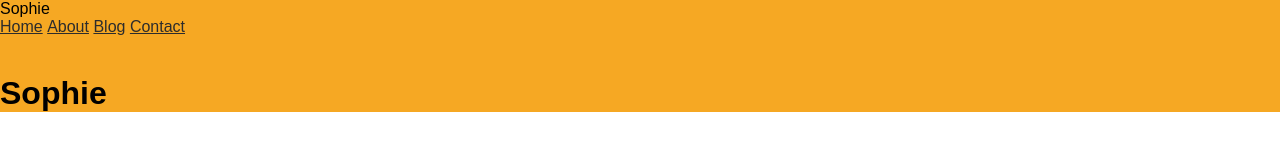
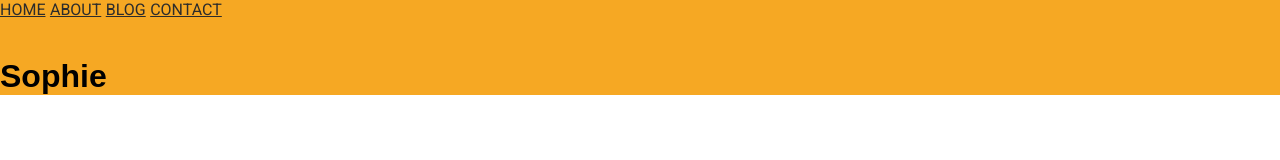
Before and after one commit to em-roe/emma_roe_project2, a plain HTML site: page index.html in a window 1280 px wide. Drawn offline with Linux system fonts and the light colour scheme.

Commit message:
markup changes to support BEM

```diff
--- a/Styles/partials/_header.scss
+++ b/Styles/partials/_header.scss
@@ -1,9 +1,5 @@
 .nav {
   background: $headerAccent;
-
-    &__ul {
-      color: $mainText;
-    }
 
   &__li {
     display: inline-block;
@@ -12,6 +8,9 @@
   &__a {
     font-family: $bodyFont;
     text-transform: uppercase;
+    margin: 0 auto;
+    padding: 0;
+    color: $mainText;
   }
 }
 
--- a/Styles/partials/_variables.scss
+++ b/Styles/partials/_variables.scss
@@ -9,5 +9,5 @@ $imageAccent: #a82706; //rust red
 $headerAccent: #f6a823; // orangey yellow
 $background: #f0efed; //white shade
 
-$titleFont: 'Roboto', sans-serif;
-$bodyFont: 'Lora', serif;
+$titleFont: 'Lora', serif;
+$bodyFont: 'Roboto', sans-serif;
--- a/index.html
+++ b/index.html
@@ -10,19 +10,18 @@
 </head>
 <body>
   <nav class="nav">
-    <span class="nav__logo">Sophie</span>
     <ul class="nav__ul">
-      <li class="nav__ul nav__li">
-        <a class="nav__ul nav__li nav__a" href="index.html">Home</a>
+      <li class="nav__li">
+        <a class="nav__a" href="index.html">Home</a>
       </li>
-      <li class="nav__ul nav__li">
-        <a class="nav__ul nav__li nav__a" href="index.html#about">About</a>
+      <li class="nav__li">
+        <a class="nav__a" href="index.html#about">About</a>
       </li>
-      <li class="nav__ul nav__li">
-        <a class="nav__ul nav__li nav__a" href="blog.html">Blog</a>
+      <li class="nav__li">
+        <a class="nav__a" href="blog.html">Blog</a>
       </li>
-      <li class="nav__ul nav__li">
-        <a class="nav__ul nav__li nav__a" href="contact.html">Contact</a>
+      <li class="nav__li">
+        <a class="nav__a" href="contact.html">Contact</a>
       </li>
     </ul>
   </nav>
```
Also changed, not shown: Styles/style.css. Lines whose indentation alone changed are shown as unchanged.
